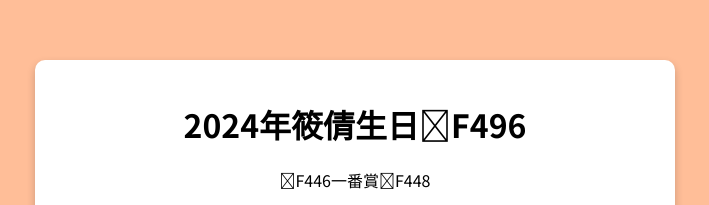
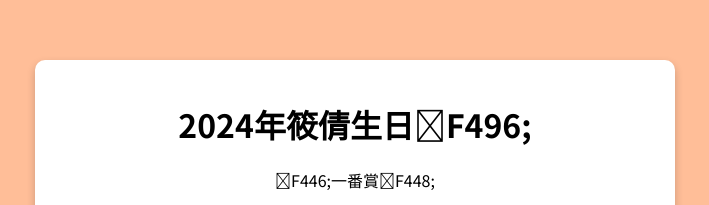
Before and after one commit to ckck6ckck6/AkaneBD, a plain HTML site: page index.html in a window 1280 px wide. Shown: the part 206-411 px from the top of the page, without its empty margins (285-994 px from the left). Drawn offline with Linux system fonts and the light colour scheme.

Commit message:
Update index.html
補；

```diff
--- a/index.html
+++ b/index.html
@@ -9,8 +9,8 @@
 </head>
 <body>
     <div class="container">
-        <h1>2024年筱倩生日&#1F496</h1>
-        <p>&#1F446一番賞&#1F448</p>
+        <h1>2024年筱倩生日&#1F496;</h1>
+        <p>&#1F446;一番賞&#1F448;</p>
         <button id="drawButton">一抽入魂</button>
         <div id="drawCount">已抽次數: 0</div>
         <div id="result" class="hidden"></div>
```
